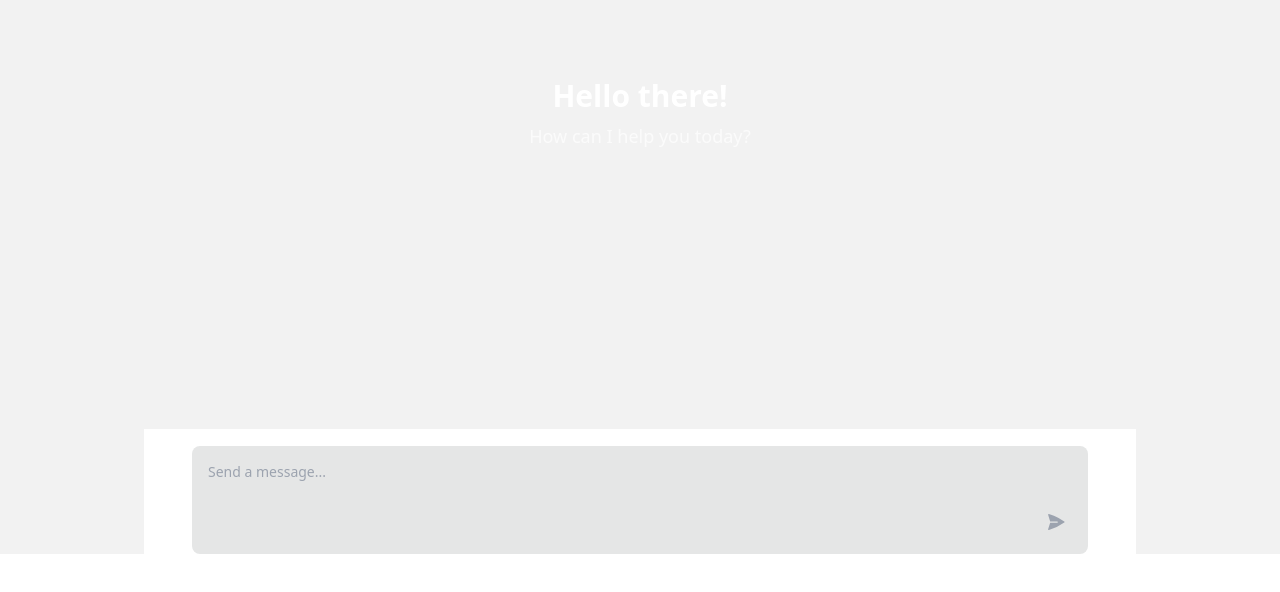
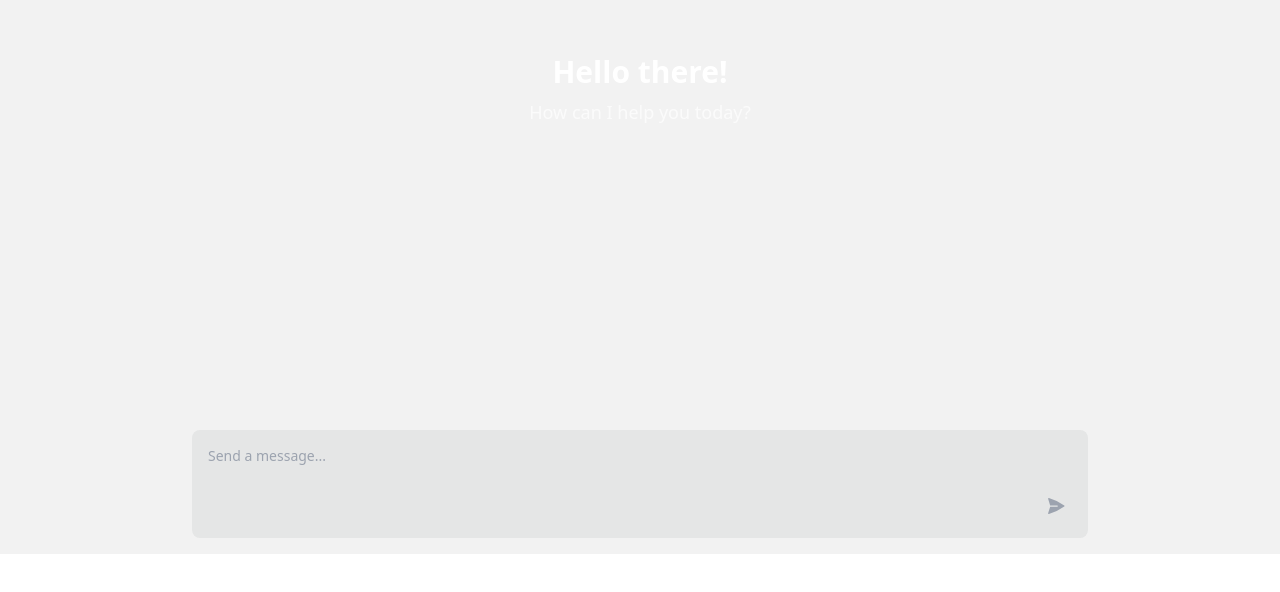
Before and after one commit to weeiner/angular-mcp-chatbot, an Angular app: page / in a window 1280 px wide. Shown: the part 246-838 px from the top of the page. After the commit the page ends 800 px from the top, so only its background shows below. Built offline with nearby package versions, Linux system fonts and the light colour scheme.

Commit message:
fix: fixed chatbox positioning

```diff
--- a/src/app/app.component.ts
+++ b/src/app/app.component.ts
@@ -4,7 +4,7 @@ import { Component } from "@angular/core";
   selector: "app-root",
   template: `
     <div class="app-shell min-h-screen flex flex-col">
-      <main class="flex-1 max-w-5xl mx-auto w-full px-4 py-6">
+      <main class="flex-1 max-w-5xl mx-auto w-full px-4">
         <app-chat></app-chat>
       </main>
     </div>
--- a/src/app/chat/chat.component.html
+++ b/src/app/chat/chat.component.html
@@ -54,7 +54,7 @@
     </div>
   </div>
 
-  <div class="p-4 pb-6 bg-base-100 border-t border-white/10">
+  <div class="p-4 border-white/10">
     <div
       class="relative flex items-end bg-base-300 rounded-lg max-w-4xl mx-auto"
     >
```
Also changed, not shown: 1 other file (tests, documents, lock files or other folders).
